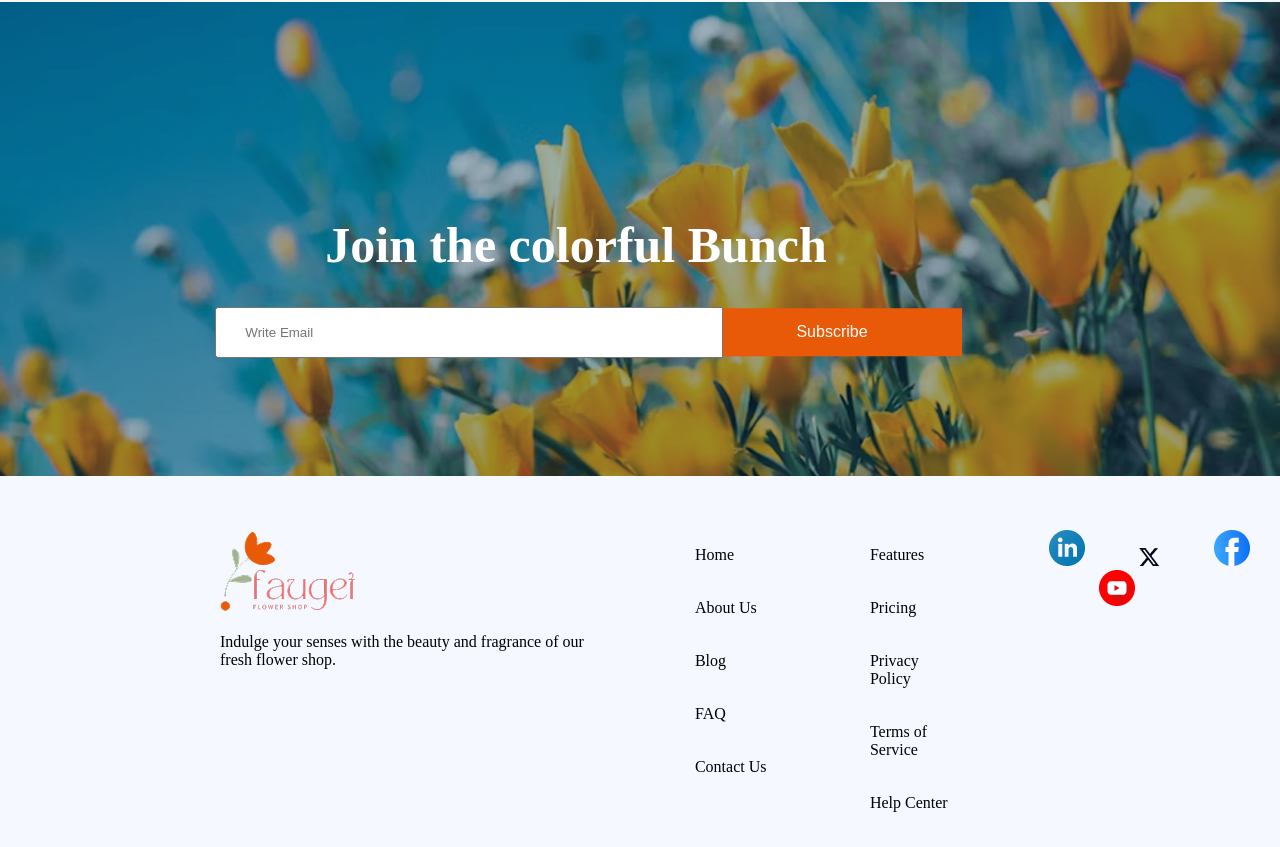
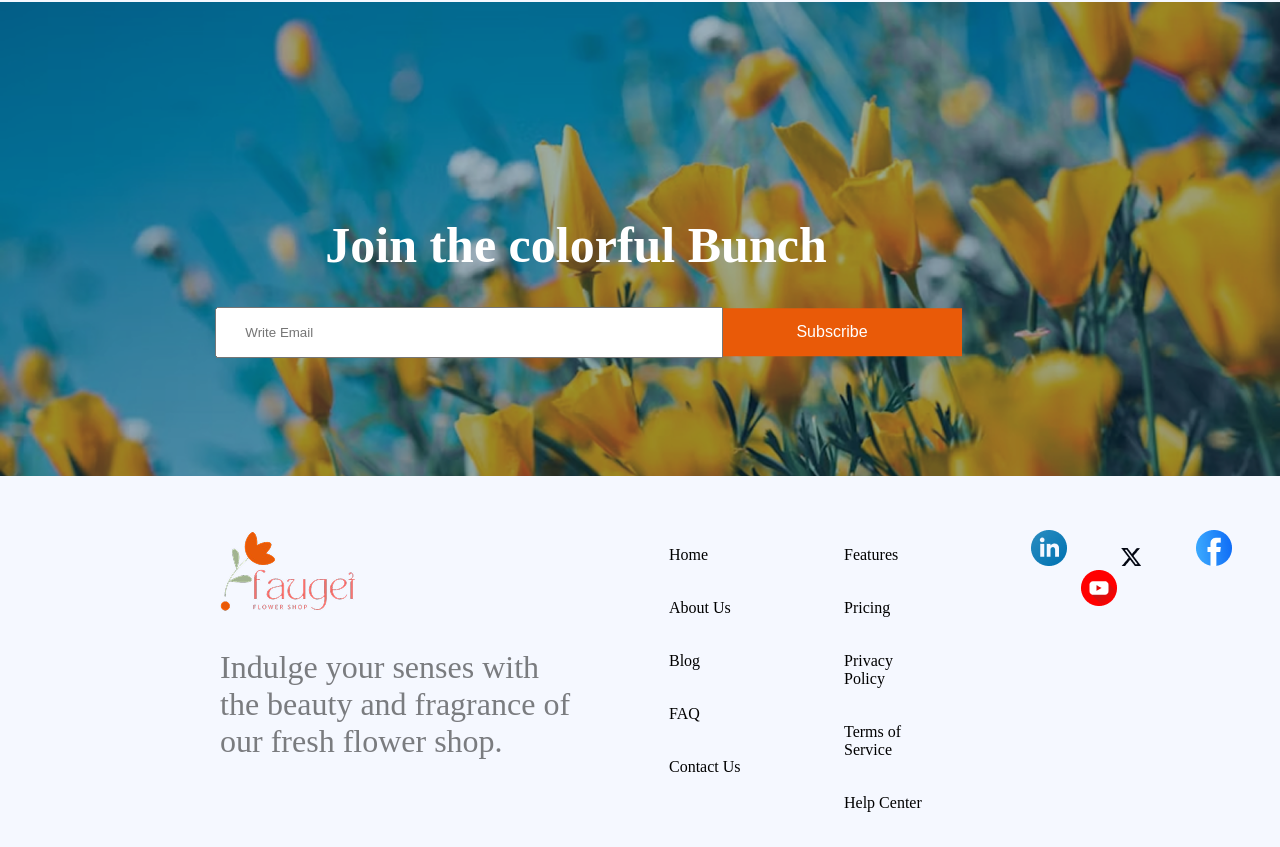
Before and after one commit to mdrashedkhan1432002/assingment-second, a plain HTML site: page index.html in a window 1280 px wide. Shown: the part 3948-4795 px from the top of the page. Drawn offline with nearby package versions, Linux system fonts and the light colour scheme.

Commit message:
my third commit

```diff
--- a/styles/index.css
+++ b/styles/index.css
@@ -245,7 +245,13 @@ footer{
   margin-left: 220px;
   margin-top: 50px;
 }
-
+.logo-p{
+  width: 359px;
+  height: 81px;
+  font-size: 32px;
+  font-weight: 400;
+  color: rgba(0, 0, 0, 0.5);
+}
 .home-section{
   margin-left: 50px;
   width: 85px;
```
